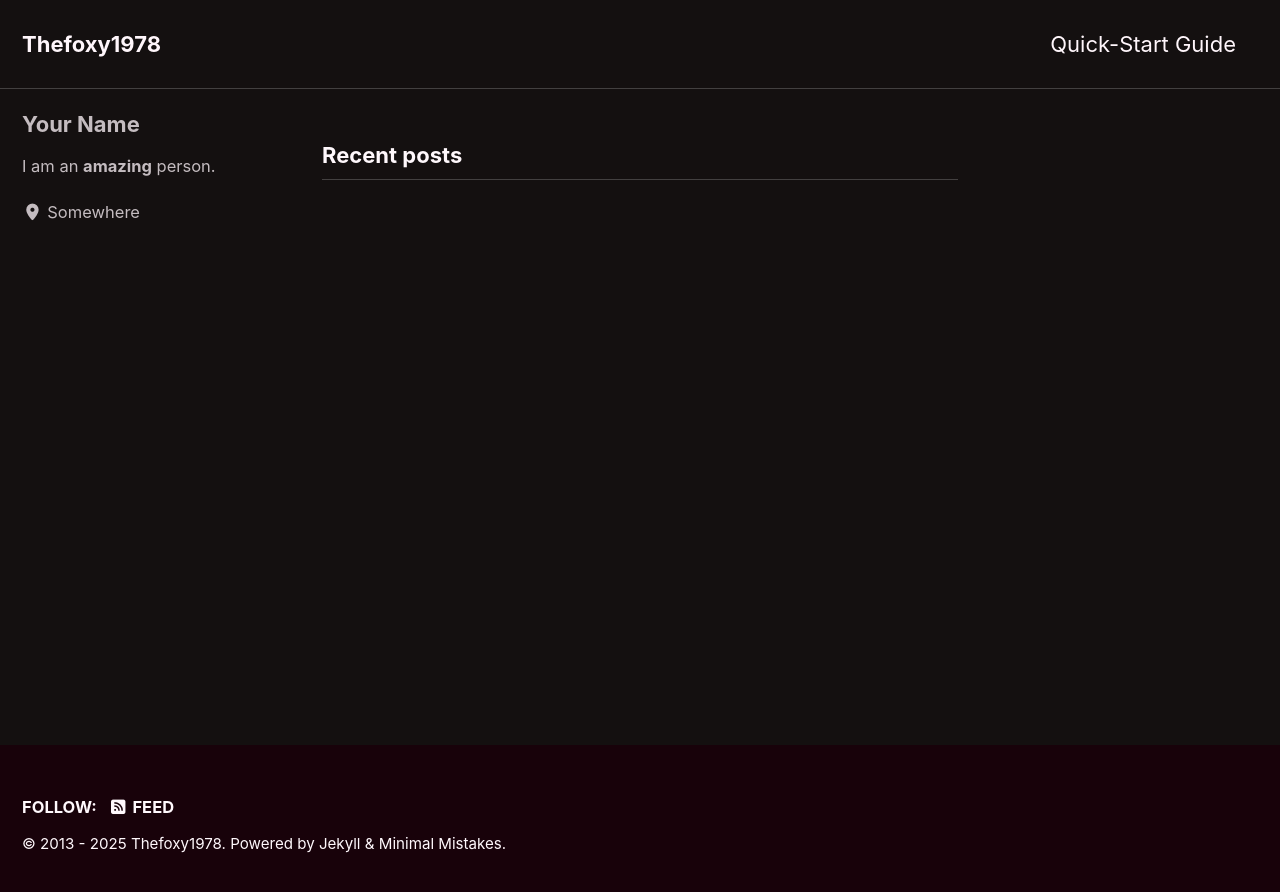
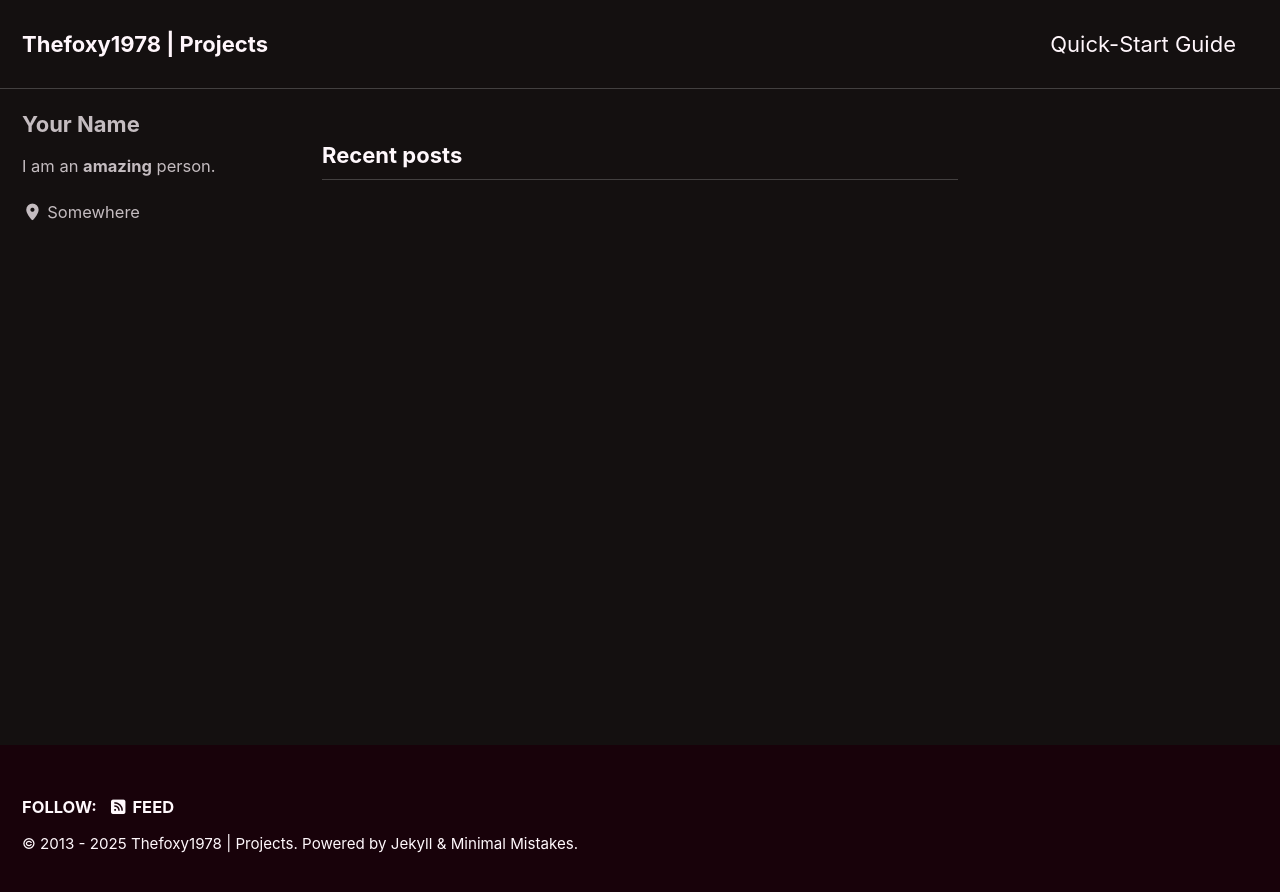
Before and after one commit to Thefoxy1978/Thefoxy1978.github.io, a Jekyll site: the page built from index.html, in a window 1280 px wide. Shown: the top 892 px of the page. Built offline with Jekyll 4.4.1, drawn with Linux system fonts in a browser that asks for light colours; cached includes are drawn as plain includes; the list of posts is cut into pages by our own code.

Commit message:
Update _config.yml

```diff
--- a/_config.yml
+++ b/_config.yml
@@ -17,12 +17,12 @@ minimal_mistakes_skin    : "neon" # "air", "aqua", "contrast", "adrk", "dirt", "
 # Site Settings
 locale                   : "en-US"
 rtl                      : # true, false (default) # turns direction of the page into right to left for RTL languages
-title                    : "Thefoxy1978"
+title                    : "Thefoxy1978 | Projects"
 title_separator          : "-"
 subtitle                 : # site tagline that appears below site title in masthead
 name                     : "Foxy"
 description              : "test."
-url                      : # the base hostname & protocol for your site e.g. "https://mmistakes.github.io"
+url                      : "https://thefoxy1978.github.io/"
 baseurl                  : # the subpath of your site, e.g. "/blog"
 repository               : # GitHub username/repo-name e.g. "mmistakes/minimal-mistakes"
 teaser                   : # path of fallback teaser image, e.g. "/assets/images/500x300.png"
```
